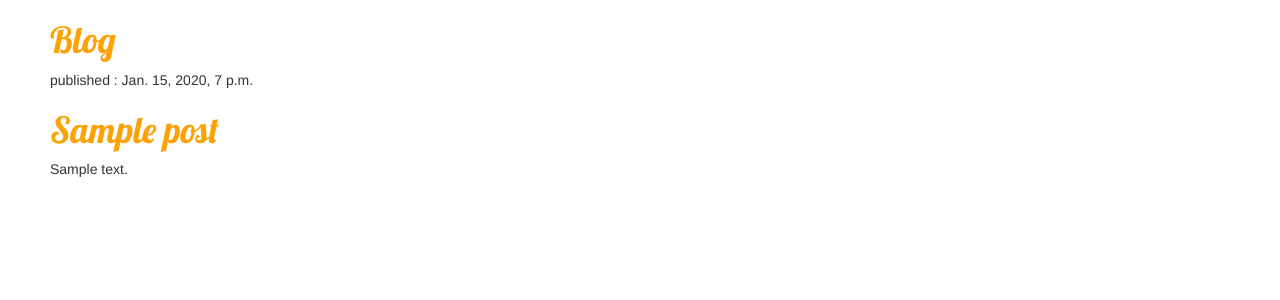
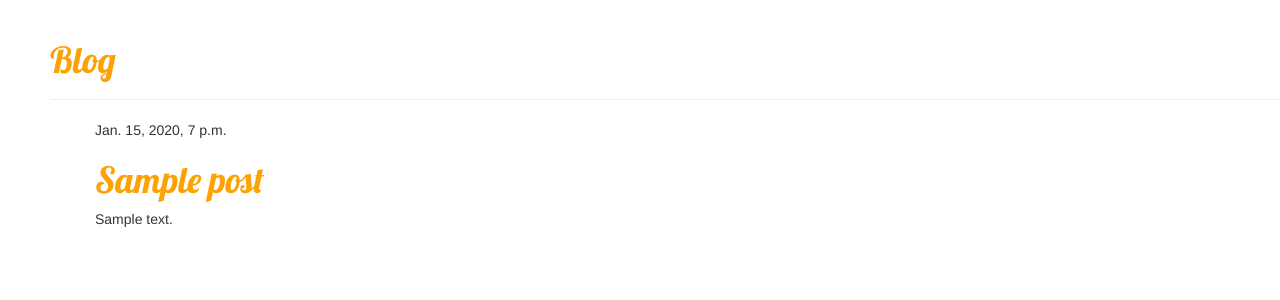
Before and after one commit to Naruu/DjangoProject, a Django app: template blog/templates/blog/post_list.html in a window 1280 px wide. Shown: the top 300 px of the page. Run offline with Django 3.2, Linux system fonts and the light colour scheme; the template is opened without the code that fills it: values that come from a table or form of the project are taken from there, others are empty; tables that the repository leaves empty hold one stand-in row (values such as "Sample post"); some libraries are stand-ins or nearby versions.

Commit message:
done with base template

```diff
--- /dev/null
+++ b/blog/templates/blog/base.html
@@ -0,0 +1,23 @@
+{% load staticfiles %}
+<html>
+<head>
+    <title>Hey Blog</title>
+    <link rel="stylesheet" href="//maxcdn.bootstrapcdn.com/bootstrap/3.2.0/css/bootstrap.min.css">
+    <link rel="stylesheet" href="//maxcdn.bootstrapcdn.com/bootstrap/3.2.0/css/bootstrap-theme.min.css">
+    <link rel="stylesheet" href="{% static 'css/blog.css' %}">
+    <link href="//fonts.googleapis.com/css?family=Lobster&subset=latin,latin-ext" rel="stylesheet" type="text/css">
+</head>
+<body>
+    <div class = "page-header">
+        <h1><a href = "/"> Blog </a></h1>
+    </div>
+<div class = "content container">
+    <div class="row">
+        <div class="col-md-8">
+        {% block content %}
+            {% endblock %}
+        </div>
+    </div>
+</div>
+</body>
+</html>
--- a/blog/templates/blog/post_list.html
+++ b/blog/templates/blog/post_list.html
@@ -1,24 +1,13 @@
-{% load staticfiles %}
-<html>
-<head>
-    <title>Hey Blog</title>
-    <link rel="stylesheet" href="//maxcdn.bootstrapcdn.com/bootstrap/3.2.0/css/bootstrap.min.css">
-    <link rel="stylesheet" href="//maxcdn.bootstrapcdn.com/bootstrap/3.2.0/css/bootstrap-theme.min.css">
-    <link rel="stylesheet" href="{% static 'css/blog.css' %}">
-    <link href="//fonts.googleapis.com/css?family=Lobster&subset=latin,latin-ext" rel="stylesheet" type="text/css">
-</head>
-<body>
-    <div>
-        <h1><a href = "/"> Blog </a></h1>
-    </div>
+{% extends 'blog/base.html' %}
 
+{% block content %}
     {% for post in posts %}
-    <div>
-        <p>published : {{post.published_date}}</p>
+    <div class = "post">
+        <div class = "date">
+            {{ post.published_date }}
+        </div>
         <h1> <a href = " "> {{post.title}} </a></h1>
         <p>{{post.text|linebreaksbr}}</p>
     </div>
     {% endfor %}
-    </div>
-</body>
-</html>
+{% endblock %}
```
